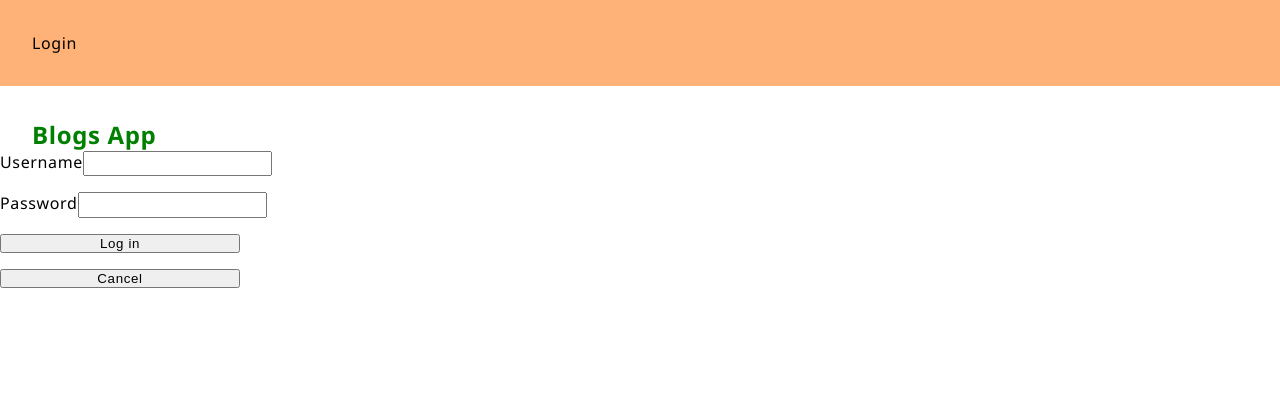
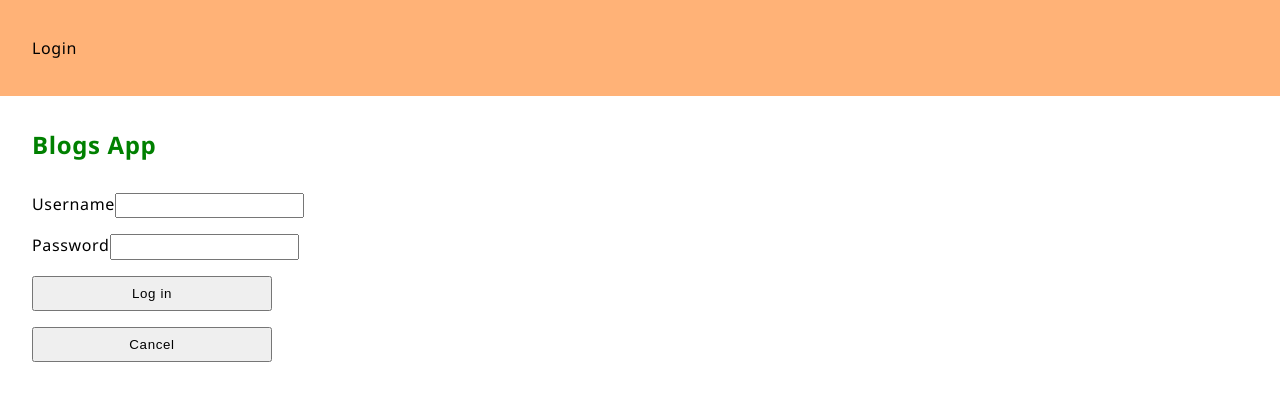
Before and after one commit to a-shalda/fullstackopenPart7, a React (Vite) app in the folder blog_list_application_frontend/: page /login in a window 1280 px wide. Shown: the top 400 px of the page. Built offline with nearby package versions, Linux system fonts and the light colour scheme; no server answers.

Commit message:
fixed some styling bugs

```diff
--- a/blog_list_application_frontend/src/components/Blog.jsx
+++ b/blog_list_application_frontend/src/components/Blog.jsx
@@ -55,21 +55,21 @@ const Blog = ({ singleBlog }) => {
   }
 
   const showDelete = (
-    user && blog && (user.username === blog.user.name) && <button onClick={() => deleteThisBlog(blog.id, blog.title, users, user)}>remove</button>
+    user && blog && (user.username === blog.user.name) && <button onClick={() => deleteThisBlog(blog.id, blog.title, users, user)}>Remove</button>
   )
 
   const content = (
     singleBlog ?
-      <div className='blog'>
+      <div>
         <Link to={`/blogs/${blog.id}`}>{blog.title} by {blog.author}&nbsp;</Link>
       </div>
       :
 
       <div className='blog'>
         <h3>{blog.title} by {blog.author}</h3>
-        <a href={blog.url}>{blog.url}</a>
-        <p>Likes: {blog.likes}
-          <button onClick={addLike}>like</button>
+        <a className='blogLink' href={blog.url} target='_blank' rel='noopener noreferrer'>{blog.url}</a>
+        <p>Likes: {blog.likes} &nbsp;&nbsp;&nbsp;
+          <button onClick={addLike}>Like</button>
         </p>
         <p>Added by {blog.user.name}</p>
         {showDelete}
--- a/blog_list_application_frontend/src/components/Comments.jsx
+++ b/blog_list_application_frontend/src/components/Comments.jsx
@@ -44,7 +44,7 @@ const Comments = () => {
       <form className='form' onSubmit={handleForm}>
         <div className='form__row'>
           <input
-            className='form__input'
+            className='form__input--comment'
             type='text'
             value={newComment}
             placeholder='your comment...'
--- a/blog_list_application_frontend/src/components/CreateNewBlog.jsx
+++ b/blog_list_application_frontend/src/components/CreateNewBlog.jsx
@@ -35,6 +35,7 @@ const CreateNewBlog = ({ toggleCreate }) => {
   const handleCancel = () => navigate('/')
 
   return (
+    <div className='wrapperForm'>
       <form className='form' onSubmit={addBlog}>
         <div className='form__row'>
         Title
@@ -75,6 +76,8 @@ const CreateNewBlog = ({ toggleCreate }) => {
         <button type="submit">Create</button>
         <button type="button" onClick={handleCancel}>Cancel</button>
       </form>
+    </div>
+
   )
 }
 
--- a/blog_list_application_frontend/src/components/Login.jsx
+++ b/blog_list_application_frontend/src/components/Login.jsx
@@ -43,6 +43,7 @@ const Login = () => {
         </div>
       </div>
       <h2>Blogs App</h2>
+      <div className='wrapperForm'>
         <form className='form' onSubmit={handleLogin}>
           <div className='form__row'>
           Username
@@ -69,6 +70,7 @@ const Login = () => {
           <button type="submit" id="login-button">Log in</button>
           <button type="button" id="cancel" onClick={handleCancel}>Cancel</button>
         </form>
+      </div>
     </>
   )
 }
--- a/blog_list_application_frontend/src/components/Registration.jsx
+++ b/blog_list_application_frontend/src/components/Registration.jsx
@@ -46,6 +46,7 @@ const Registration = () => {
         </div>
       </div>
       <h2>Blogs App</h2>
+      <div className='wrapperForm'>
         <form className='form' onSubmit={handleLogin}>
           <div className='form__row'>
           Username
@@ -83,6 +84,7 @@ const Registration = () => {
           <button type="submit" id="register-button">Sign up</button>
           <button type="button" id="cancel" onClick={handleCancel}>Cancel</button>
         </form>
+      </div>
     </>
   )
 }
--- a/blog_list_application_frontend/src/index.css
+++ b/blog_list_application_frontend/src/index.css
@@ -41,6 +41,10 @@ a {
   color: inherit;
 }
 
+a:hover {
+  text-decoration: underline;
+}
+
 html:focus-within {scroll-behavior: smooth;}
 
 .header {
@@ -48,7 +52,7 @@ html:focus-within {scroll-behavior: smooth;}
   display: flex;
   position: sticky;
   top: 0;
-
+  height: 6rem;
 }
 
 .header__links {
@@ -126,7 +130,6 @@ thead {
 }
 
 .form {
-  /* padding: 2rem; */
   display: flex;
   flex-direction: column;
   gap: 1rem
@@ -141,6 +144,14 @@ thead {
 .form__input {
   padding-left: 0.5rem;
   padding-block: 0.2rem;
+  display: flex;
+}
+
+.form__input--comment {
+  padding-left: 0.5rem;
+  padding-block: 0.2rem;
+  display: flex;
+  flex-grow: 1;
 }
 
 .togglableButton {
@@ -156,6 +167,8 @@ thead {
 
 button {
   max-width: 15rem;
+  padding-block: 0.5rem;
+  padding-inline: 1rem;
 }
 
 .blog {
@@ -165,6 +178,7 @@ button {
   gap: 1rem
 }
 
+
 .comments {
   padding-top: 2rem;
   display: flex;
@@ -172,11 +186,10 @@ button {
   gap: 1rem
 }
 
-.form__row--comment {
-  max-width: 15rem;
+.wrapperForm {
+  padding: 2rem;
 }
 
-.form__input--comment {
-  display: flex;
-  flex-grow: 1;
+.blogLink {
+  overflow-wrap: break-word;
 }
```
Lines whose indentation alone changed are shown as unchanged.
